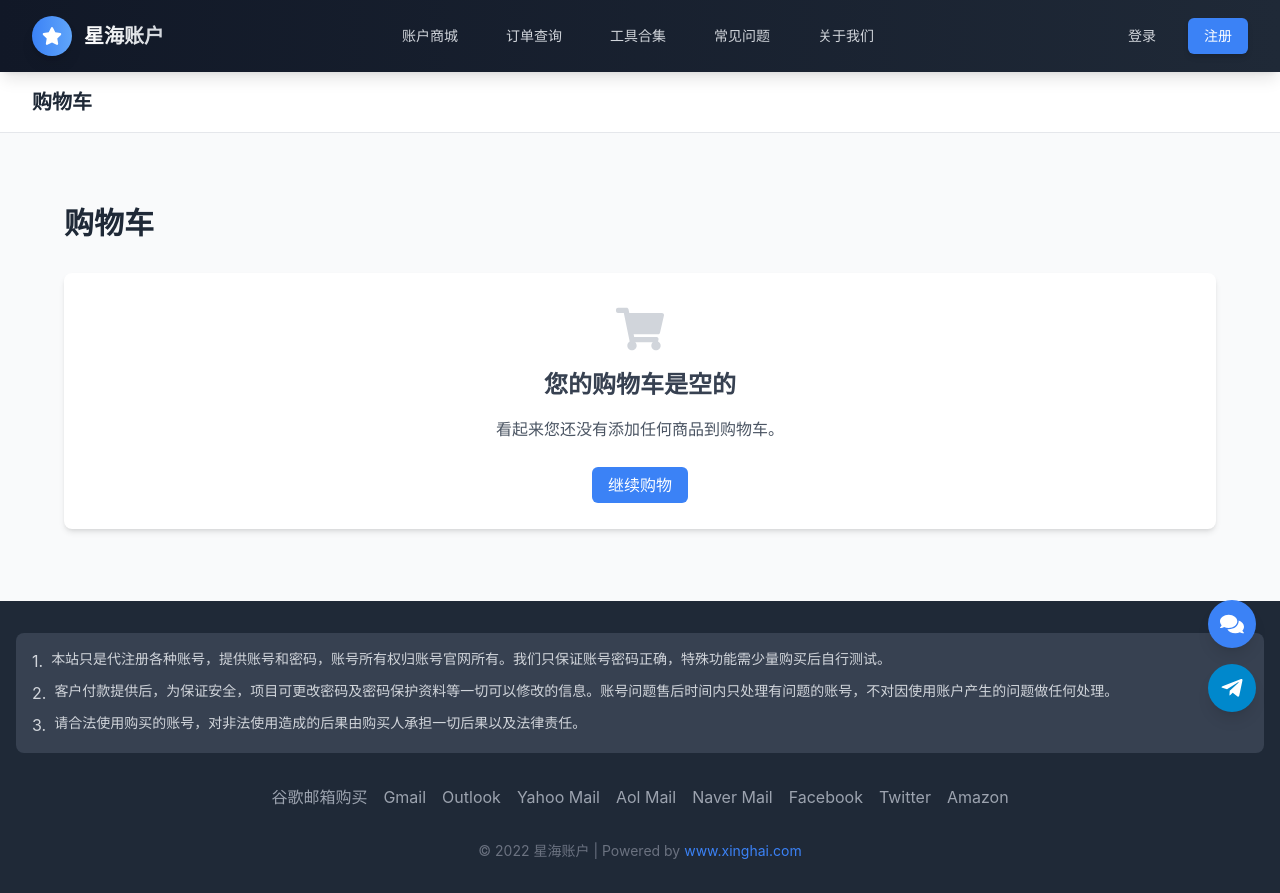
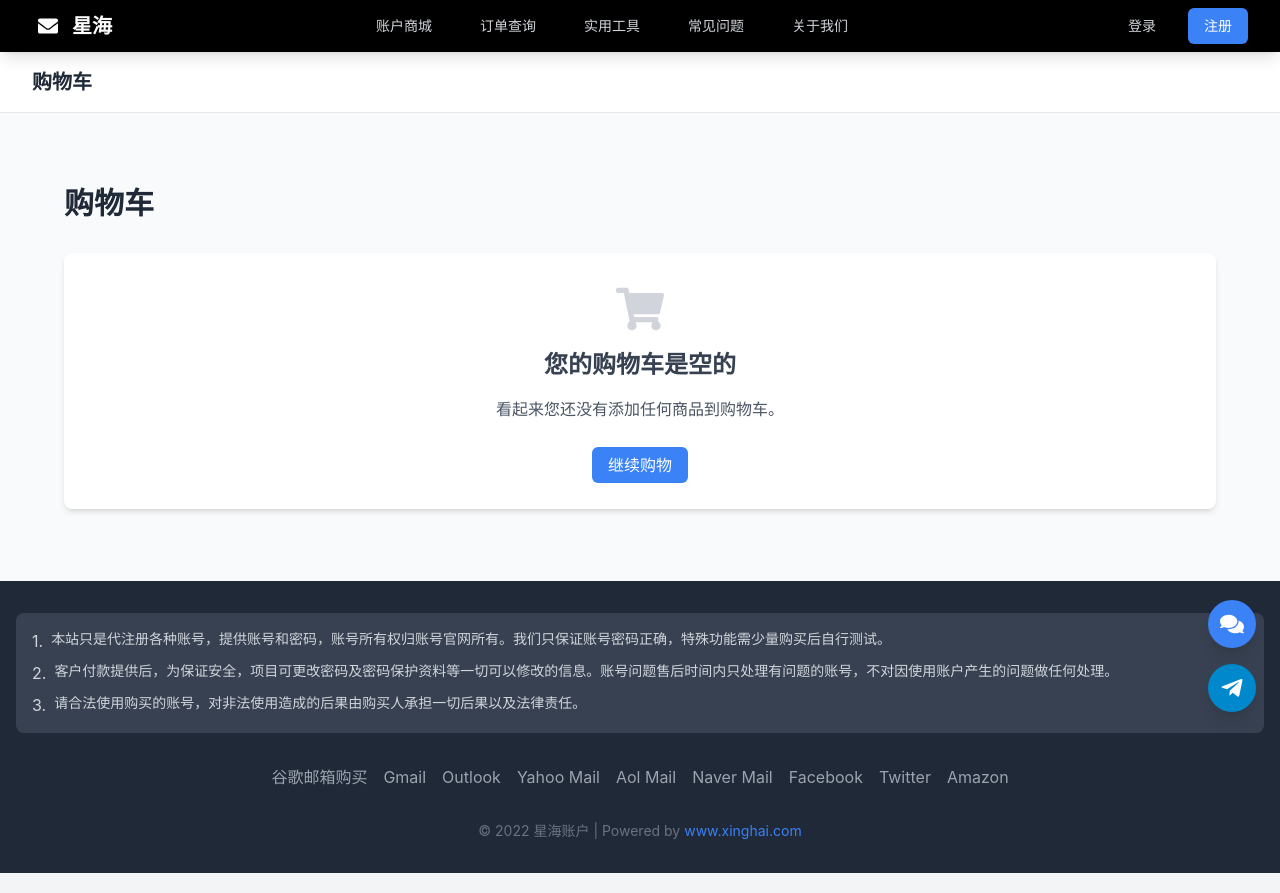
Before and after one commit to cheeseher/xh-web, a Next.js app: page /cart in a window 1280 px wide. Built offline with nearby package versions, Linux system fonts and the light colour scheme.

Commit message:
feat: 更新导航栏样式，与原型图保持一致

```diff
--- a/src/components/Navbar.tsx
+++ b/src/components/Navbar.tsx
@@ -1,7 +1,7 @@
 import React, { useState } from 'react';
 import Link from 'next/link';
 import { useRouter } from 'next/router';
-import { FaShoppingCart, FaUser, FaBars, FaTimes, FaCaretDown, FaStar, FaCrown, FaWallet, FaKey, FaHistory } from 'react-icons/fa';
+import { FaShoppingCart, FaUser, FaBars, FaTimes, FaCaretDown, FaStar, FaCrown, FaWallet, FaKey, FaHistory, FaEnvelope } from 'react-icons/fa';
 import { useUser } from '../contexts/UserContext';
 
 const Navbar: React.FC = () => {
@@ -13,7 +13,7 @@ const Navbar: React.FC = () => {
   const menuItems = [
     { name: '账户商城', href: '/' },
     { name: '订单查询', href: '/orders/query' },
-    { name: '工具合集', href: '/tools' },
+    { name: '实用工具', href: '/tools' },
     { name: '常见问题', href: '/help' },
     { name: '关于我们', href: '/about' },
   ];
@@ -46,15 +46,15 @@ const Navbar: React.FC = () => {
   );
 
   return (
-    <nav className="bg-gradient-to-r from-gray-900 to-gray-800 text-white shadow-lg sticky top-0 z-50">
-      <div className="container-custom py-4">
+    <nav className="bg-black text-white shadow-lg sticky top-0 z-50">
+      <div className="container-custom py-2">
         <div className="flex justify-between items-center">
           {/* Logo */}
           <Link href="/" className="text-xl font-bold flex items-center group transition-transform duration-200 hover:scale-105">
-            <div className="w-10 h-10 bg-gradient-to-r from-primary to-blue-400 rounded-full flex items-center justify-center mr-3 shadow-lg group-hover:shadow-primary/50 transition-shadow duration-200">
-              <FaStar className="text-white text-xl" />
+            <div className="w-8 h-8 flex items-center justify-center mr-2">
+              <FaEnvelope className="text-white text-xl" />
             </div>
-            <span className="bg-clip-text text-transparent bg-gradient-to-r from-white to-gray-300">星海账户</span>
+            <span className="text-white">星海</span>
           </Link>
 
           {/* Desktop Navigation */}
@@ -63,7 +63,7 @@ const Navbar: React.FC = () => {
               <Link
                 key={item.name}
                 href={item.href}
-                className={`px-3 py-2 rounded-md text-sm font-medium transition-all duration-200 ${isCurrentPage(item.href) ? 'text-white bg-white/10' : 'text-gray-300 hover:text-white hover:bg-white/10'}`}
+                className={`px-3 py-2 text-sm font-medium transition-all duration-200 ${isCurrentPage(item.href) ? 'text-white' : 'text-gray-300 hover:text-white'}`}
               >
                 {item.name}
               </Link>
@@ -74,22 +74,23 @@ const Navbar: React.FC = () => {
           <div className="hidden md:flex items-center space-x-4">
             {user ? (
               <div className="flex items-center space-x-4">
+                {/* 充值按钮 */}
+                <Link
+                  href="/user/recharge"
+                  className="bg-gray-700 hover:bg-gray-600 text-white text-sm px-4 py-1 rounded transition-colors duration-200"
+                >
+                  充值
+                </Link>
+
                 {/* 用户信息 */}
                 <div className="relative">
                   <button
                     onClick={() => setIsUserMenuOpen(!isUserMenuOpen)}
-                    className="flex items-center space-x-2 text-sm text-gray-300 hover:text-white transition-colors duration-200 px-4 py-2 rounded-md hover:bg-white/10"
+                    className="flex items-center space-x-2 text-sm text-gray-300 hover:text-white transition-colors duration-200 px-2 py-1 rounded-md"
                   >
                     <div className="flex items-center">
-                      <img
-                        src={user.avatar || '/images/default-avatar.png'}
-                        alt="用户头像"
-                        className="w-8 h-8 rounded-full"
-                      />
-                      <span className="ml-2">{user.username}</span>
-                      {user.isVip && <VipBadge />}
+                      <span className="mr-2">{user.username}</span>
                     </div>
-                    <FaCaretDown />
                   </button>
 
                   {isUserMenuOpen && (
@@ -128,6 +129,13 @@ const Navbar: React.FC = () => {
                     </div>
                   )}
                 </div>
+
+                {/* VIP标识 */}
+                {user.isVip && (
+                  <div className="bg-gradient-to-r from-yellow-500 to-yellow-400 text-white px-2 py-1 rounded text-xs font-bold">
+                    VIP
+                  </div>
+                )}
               </div>
             ) : (
               <>
@@ -165,20 +173,27 @@ const Navbar: React.FC = () => {
                 {user ? (
                   <div className="border-b border-gray-200 pb-4">
                     <div className="flex items-center mb-4">
-                      <img
-                        src={user.avatar || '/images/default-avatar.png'}
-                        alt="用户头像"
-                        className="w-10 h-10 rounded-full"
-                      />
                       <div className="ml-3">
                         <div className="flex items-center space-x-2">
                           <span className="font-medium text-gray-900">{user.username}</span>
-                          {user.isVip && <VipBadge />}
+                          {user.isVip && (
+                            <div className="bg-gradient-to-r from-yellow-500 to-yellow-400 text-white px-2 py-1 rounded text-xs font-bold">
+                              VIP
+                            </div>
+                          )}
                         </div>
                         <div className="text-sm text-primary">余额：¥{user.balance}</div>
                       </div>
                     </div>
                     <div className="space-y-2">
+                      <Link
+                        href="/user/recharge"
+                        className="flex items-center px-4 py-2 text-sm text-gray-700 hover:bg-gray-100 rounded-md"
+                        onClick={() => setIsMenuOpen(false)}
+                      >
+                        <FaWallet className="mr-2 text-gray-400" />
+                        充值
+                      </Link>
                       <Link
                         href="/user/profile"
                         className="flex items-center px-4 py-2 text-sm text-gray-700 hover:bg-gray-100 rounded-md"
```
